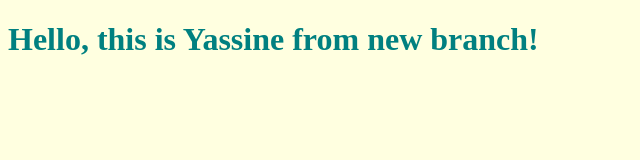
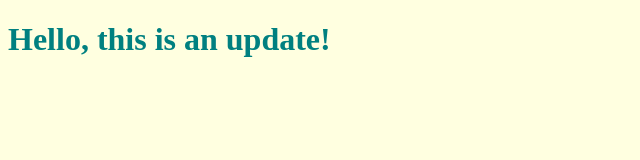
Before and after one commit to bouchefer-yassine/myproject, a plain HTML site: page index.html in a window 1280 px wide. Shown: the whole page, without its empty margins (0-640 px from the left). Drawn offline with Linux system fonts and the light colour scheme.

Commit message:
I updated the index html file

```diff
--- a/index.html
+++ b/index.html
@@ -7,7 +7,7 @@
     <link rel="stylesheet" href="style.css">
 </head>
 <body>
-    <h1>Hello, this is Yassine from new branch!</h1>
+    <h1>Hello, this is an update!</h1>
 
     <script src='app.js'></script>
 </body>
```
